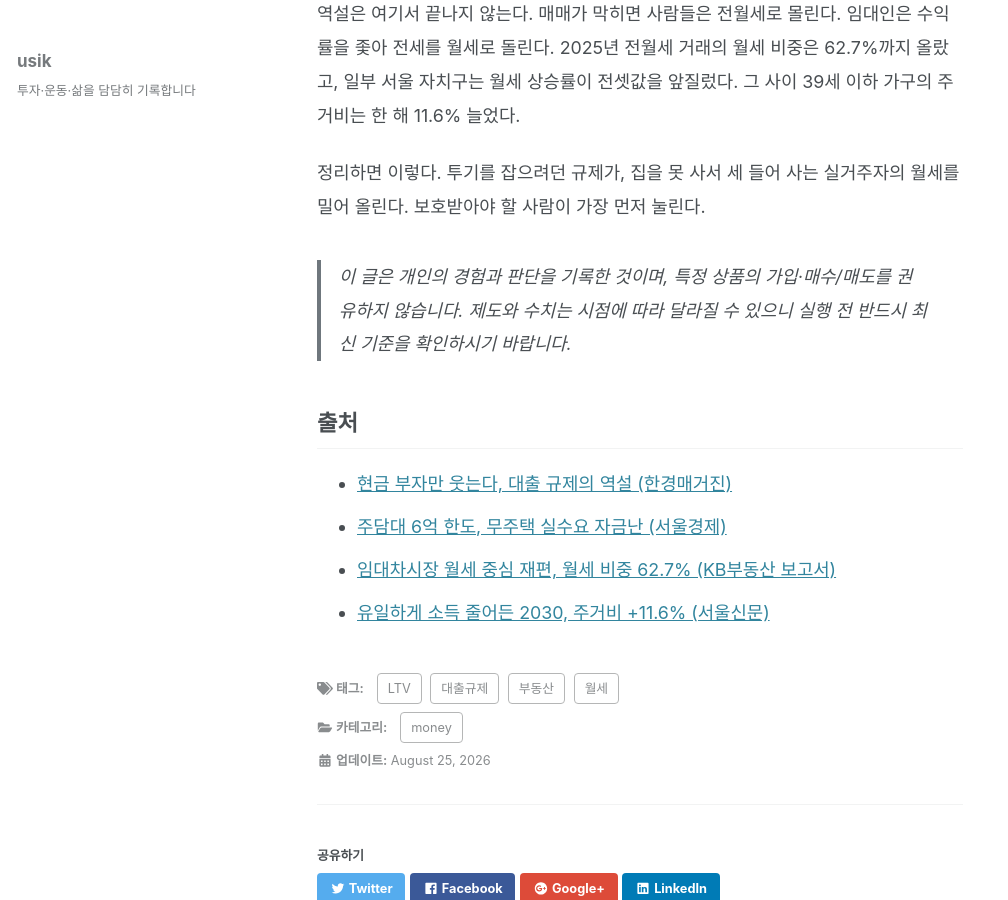
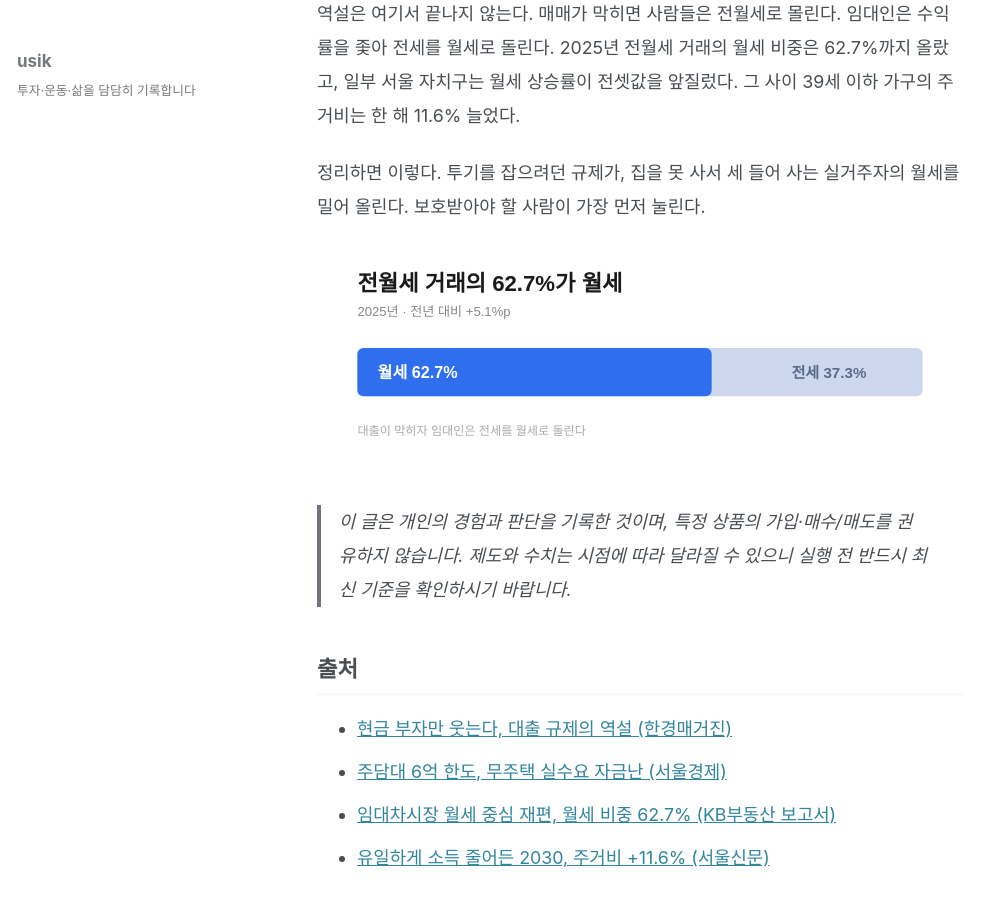
Before and after one commit to usik/usik.github.io, a Jekyll site: the page built from _posts/2026-08-25-loan-paradox.md, in a window 1280 px wide and 900 px high, scrolled down 640 px. Shown: the whole window, without its empty margins (0-1008 px from the left). Built offline with Jekyll 4.4.1, drawn with Linux system fonts in a browser that asks for light colours; cached includes are drawn as plain includes; nearby versions of some CDN libraries; some web fonts are replaced.

Commit message:
이미지 추가: 월세 비중

```diff
--- a/_posts/2026-08-25-loan-paradox.md
+++ b/_posts/2026-08-25-loan-paradox.md
@@ -23,6 +23,8 @@ excerpt: "규제의 의도는 이해한다. 그런데 그 규제가 실거주자
 
 정리하면 이렇다. 투기를 잡으려던 규제가, 집을 못 사서 세 들어 사는 실거주자의 월세를 밀어 올린다. 보호받아야 할 사람이 가장 먼저 눌린다.
 
+![월세 비중](/assets/images/wolse-share.svg)
+
 > 이 글은 개인의 경험과 판단을 기록한 것이며, 특정 상품의 가입·매수/매도를 권유하지 않습니다. 제도와 수치는 시점에 따라 달라질 수 있으니 실행 전 반드시 최신 기준을 확인하시기 바랍니다.
 
 ## 출처
```
Also changed, not shown: assets/images/wolse-share.svg (added).
